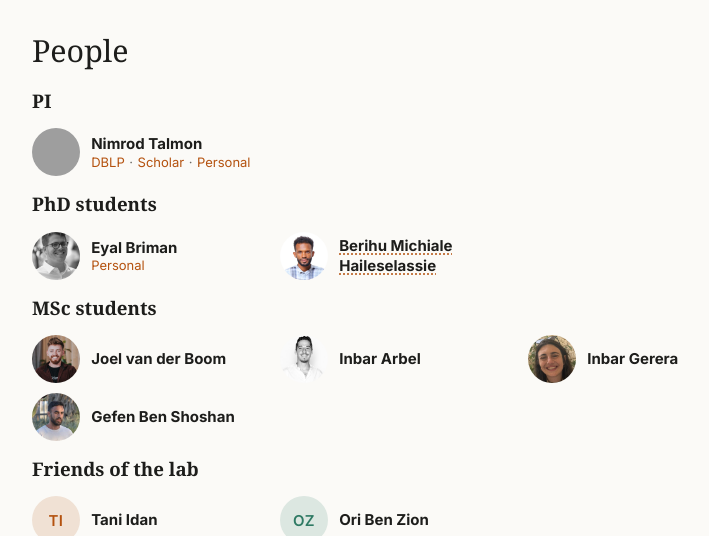
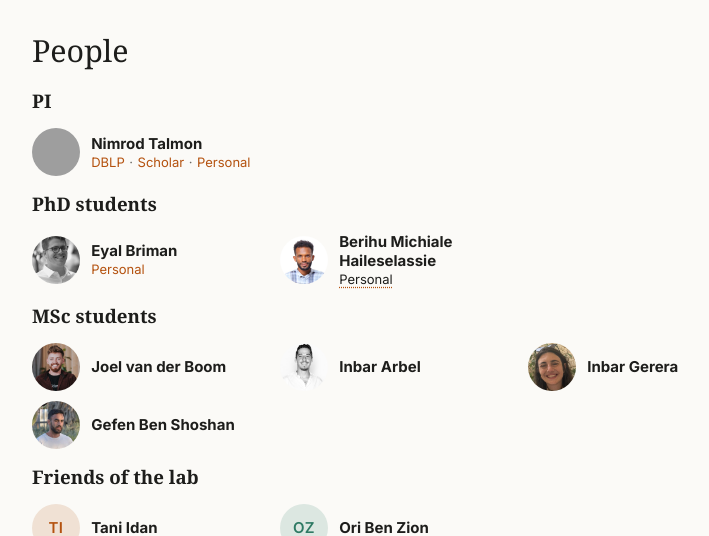
Before and after one commit to nimrodtalmon/BGULAB, a FastAPI app: page /people in a window 1280 px wide. Shown: the part 59-595 px from the top of the page, without its empty margins (244-953 px from the left). Run offline with FastAPI, Linux system fonts and the light colour scheme; grey boxes are pictures that could not be loaded.

Commit message:
round 27: #114 bio opens from a Personal link, not the name
Co-Authored-By: Claude Opus 5.5 <noreply@anthropic.com>
Claude-Session: https://claude.ai/code/session_01KZsDQxprp2xFqeRxjovWiw

```diff
--- a/content/people.yaml
+++ b/content/people.yaml
@@ -1,7 +1,7 @@
 # People of the Digital Cooperation Lab (shown on /people, grouped by role).
 # Within a role, list order is seniority: earliest first; append new people.
 # Optional per person: photo (a file in static/people/), bio (one line, shown
-# in a popup from the name) and links (label: URL), sent by
+# in a popup from a "Personal" link) and links (label: URL), sent by
 # each member via Govern.
 present:
   - name: Nimrod Talmon
--- a/templates/people.html
+++ b/templates/people.html
@@ -8,14 +8,15 @@
   <li class="person">
     {% if p.photo %}<img class="avatar" src="{{ p.photo }}" alt="" loading="lazy">
     {% else %}<span class="avatar initials" aria-hidden="true">{{ p.name.split()[0][0] }}{{ p.name.split()[-1][0] }}</span>{% endif %}
-    <span>{% if p.bio %}<a class="bio" href="#{{ p.slug }}" data-pop="{{ p.slug }}"><strong>{{ p.name }}</strong></a>{% else %}<strong>{{ p.name }}</strong>{% endif %}{% if heading in people.mixed_groups %} — {{ p.role }}{% endif %}
-      {% if p.links %}<span class="person-links">{% for label, url in p.links.items() %}<a href="{{ url }}">{{ label }}</a>{% endfor %}</span>{% endif %}
+    <span><strong>{{ p.name }}</strong>{% if heading in people.mixed_groups %} — {{ p.role }}{% endif %}
+      {# A bio opens in a popup from a "Personal" link ("Bio" if there is a personal site). #}
+      {% if p.links or p.bio %}<span class="person-links">{% if p.bio %}<a class="bio" href="#{{ p.slug }}" data-pop="{{ p.slug }}">{{ "Bio" if "Personal" in (p.links or {}) else "Personal" }}</a>{% endif %}{% for label, url in (p.links or {}).items() %}<a href="{{ url }}">{{ label }}</a>{% endfor %}</span>{% endif %}
     </span>
   </li>
 {% endfor %}
 </ul>
 {% endfor %}
-{# A one-line bio opens in a popup from the name, so the grid stays compact. #}
+{# A one-line bio opens in a popup, so the grid stays compact. #}
 {% for p in people.present if p.bio %}
 <dialog class="pop project-pop person-pop" id="{{ p.slug }}" aria-labelledby="{{ p.slug }}-title">
   <p class="muted">{{ p.role }}</p>
```
